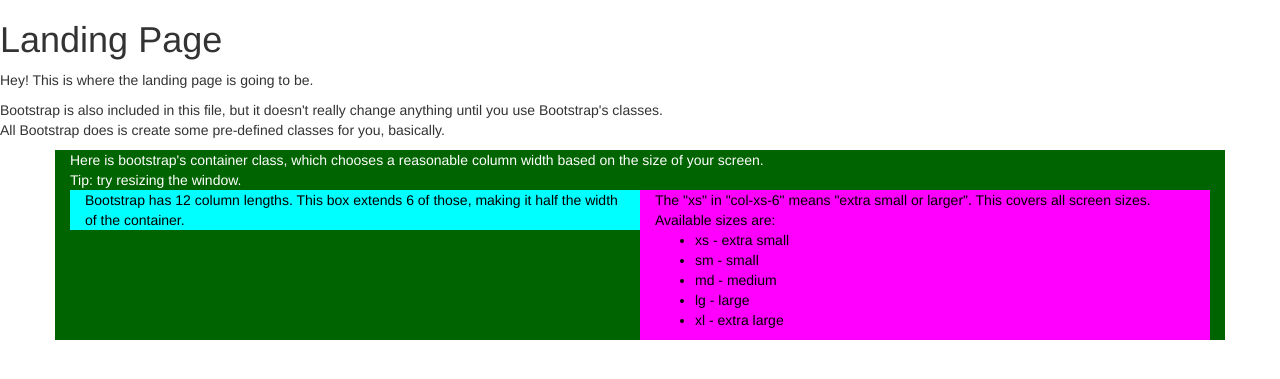
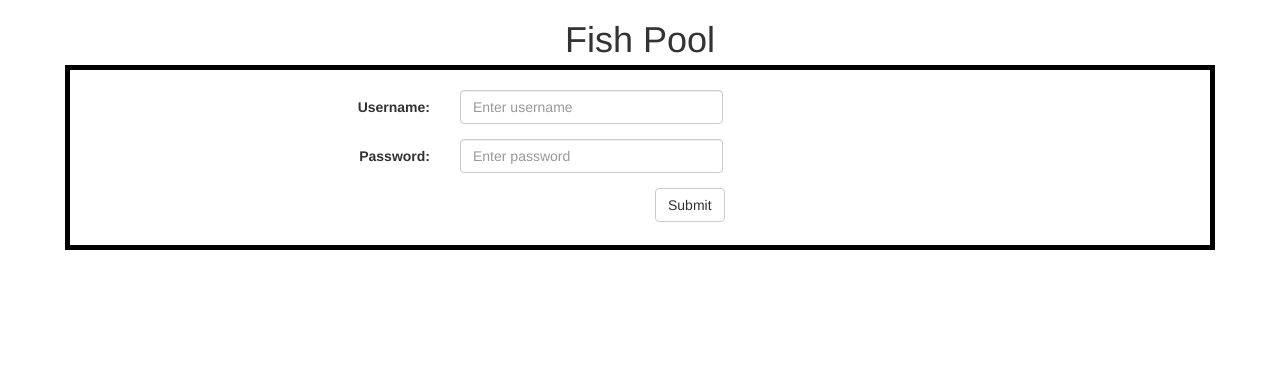
Before and after one commit to KernelDeimos/fishpool, a PHP site: page /templates/landing.template.php in a window 1280 px wide. Shown: the top 379 px of the page. Run offline with PHP 8.4, Linux system fonts and the light colour scheme.

Commit message:
Created login Box (Ate more fish[C)

```diff
--- a/templates/justins_page.template.php
+++ /dev/null
@@ -1,3 +0,0 @@
-<html>
-<h1><?php echo $title; ?></h1>
-</html>
--- a/templates/landing.template.php
+++ b/templates/landing.template.php
@@ -11,52 +11,42 @@
 	<!-- / Bootstrap Include Code -->
 
 	<style>
-		.erics-style-1 {
-			background-color: darkgreen;
-			color: white;
-		}
-		.erics-style-2 {
-			background-color: cyan;
-			color: black;
-		}
-		.erics-style-3 {
-			background-color: magenta;
-			color: black;
-		}
+	.Login-Box {
+		padding-top:20px;
+		padding-bottom:8px;
+	}
+
+
+
 	</style>
+
 </head>
 <body>
-	<h1>Landing Page</h1>
-	<p>
-		Hey! This is where the landing page is going to be.
-	</p>
-	<p>
-		Bootstrap is also included in this file, but it doesn't
-		really change anything until you use Bootstrap's classes.<br />
-		All Bootstrap does is create some pre-defined classes for you, basically.
-	</p>
-	<div class="container erics-style-1">
+	<h1 align="center">Fish Pool</h1>
 
-		Here is bootstrap's container class, which chooses a reasonable
-		column width based on the size of your screen.<br />
-		Tip: try resizing the window.<br />
-
-		<div class="col-xs-6 erics-style-2">
-			Bootstrap has 12 column lengths. This box extends 6
-			of those, making it half the width of the container.
-		</div>
-
-		<div class="col-xs-6 erics-style-3">
-			The "xs" in "col-xs-6" means "extra small or larger". This
-			covers all screen sizes. Available sizes are:
-			<ul>
-				<li>xs - extra small</li>
-				<li>sm - small</li>
-				<li>md - medium</li>
-				<li>lg - large</li>
-				<li>xl - extra large</li>
-			</ul>
+	<div class="container">
+		<div style="outline:5px solid black;" class="Login-Box">
+			<form class="form-horizontal" role="form" >
+				<div class="form-group">
+					<label class="control-label col-xs-4" for="user">Username:</label>
+					<div class="col-xs-3">
+						<input type="text" class="form-control" id="user" placeholder="Enter username">
+					</div>
+				</div>
+				<div class="form-group">
+					<label class="control-label col-xs-4" for="pwd">Password:</label>
+					<div class="col-xs-3">
+					<input type="password" class="form-control" id="pwd" placeholder="Enter password">
+					</div>
+				</div>
+				<div class="form-group">
+					<div class="col-xs-offset-6 col-xs-1">
+						<input type="submit" class="btn btn-default">
+					</div>
+				</div>
+			</form>
 		</div>
 	</div>
+
 </body>
 </html>
```
Also changed, not shown: home.php (added, +9 -0 lines), pages/ExamplePage.php (deleted, +0 -12 lines).
